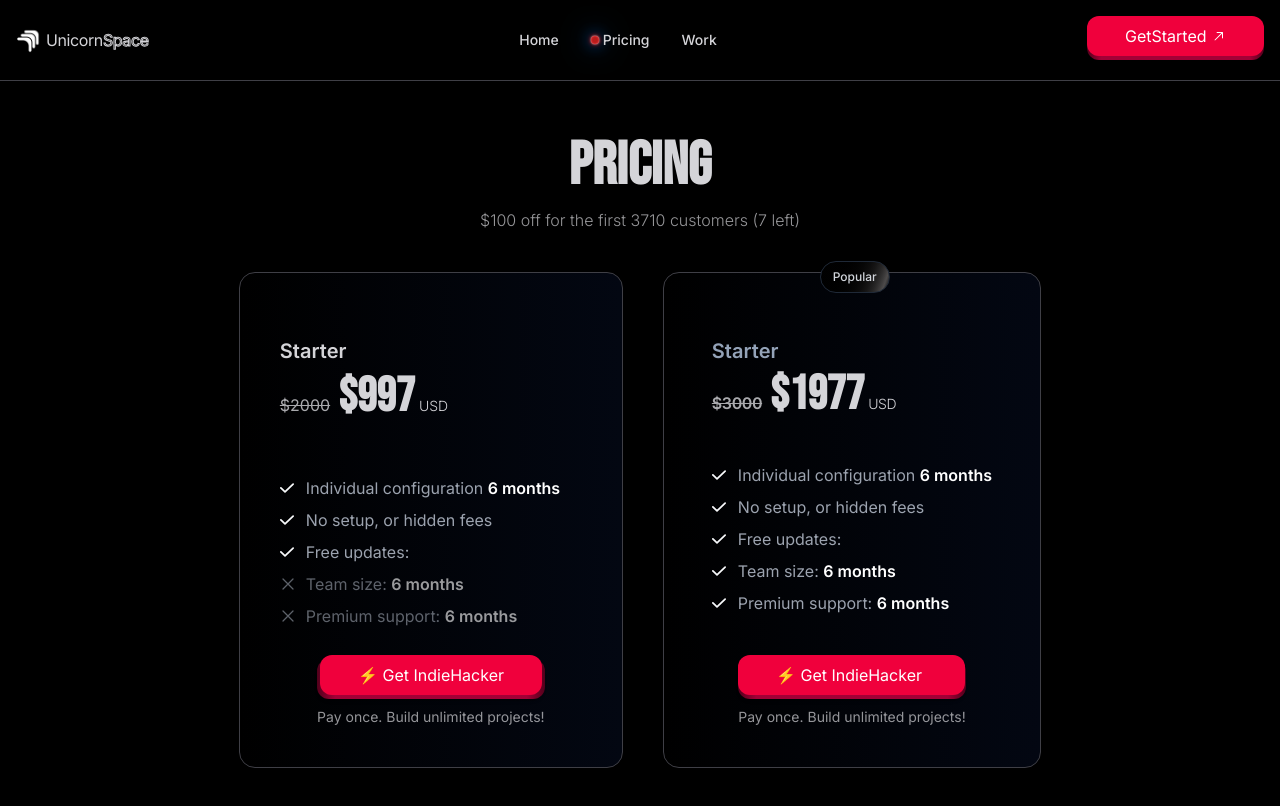
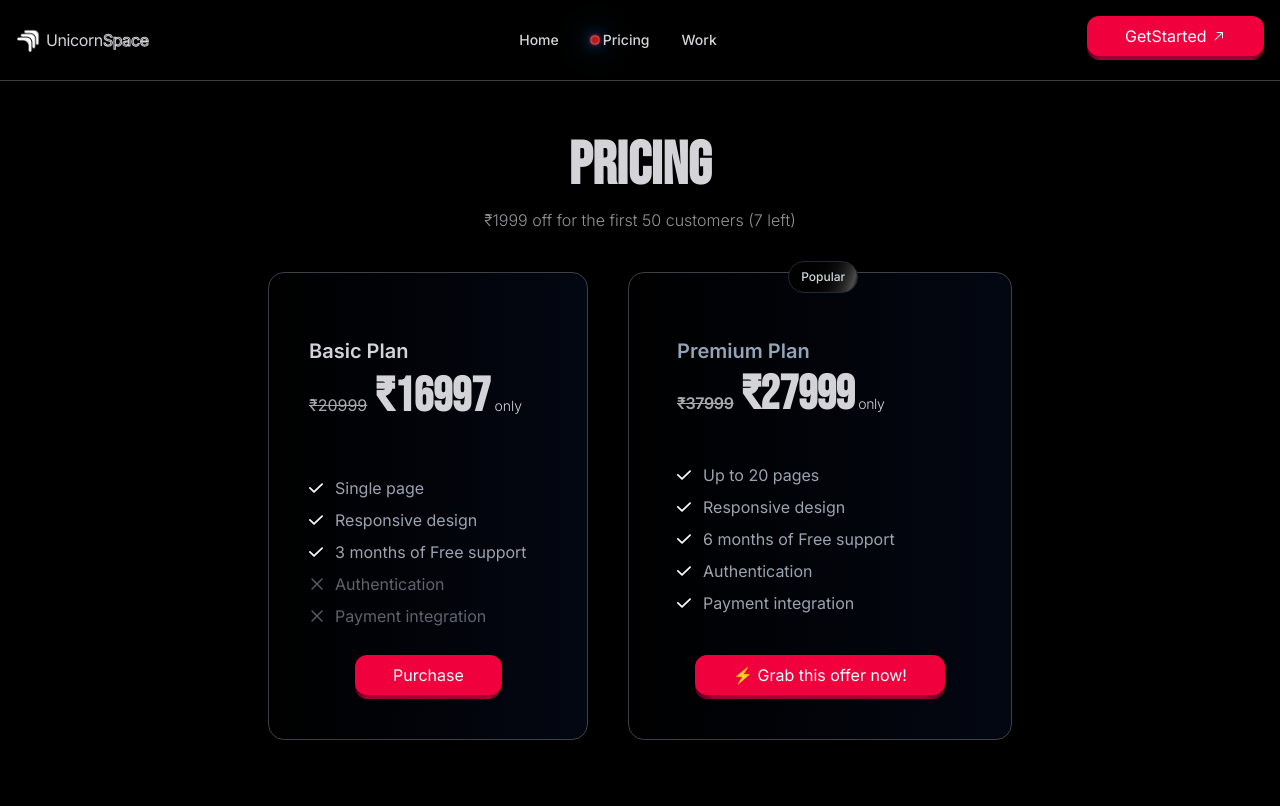
Before and after one commit to mohdfaizan5/unicornspace, a Next.js app: page /pricing in a window 1280 px wide. Shown: the top 806 px of the page. Built offline with nearby package versions, Linux system fonts and the light colour scheme.

Commit message:
final before furniture client

```diff
--- a/src/app/pricing/page.tsx
+++ b/src/app/pricing/page.tsx
@@ -11,6 +11,7 @@ import { Button } from "@/components/ui/button";
 import { Badge } from "@/components/ui/badge";
 import Navbar from "@/components/Navbar";
 import StyledButton from "@/components/other/StyledButton";
+import Link from "next/link";
 const PricingSection = () => {
   return (
     <div className="">
@@ -18,42 +19,44 @@ const PricingSection = () => {
       <section className="relative flex flex-col items-center py-10 mt-24">
         <h1 className="text-6xl font-bold font-bebas">Pricing</h1>
         <p className="mt-3 font-light text-md opacity-70 ">
-          $100 off for the first 3710 customers (7 left)
+          ₹1999 off for the first 50 customers (7 left)
         </p>
         <div className="flex flex-col justify-center  gap-10 my-10 md:flex-row">
           <div
-            className={`flex flex-col justify-between gap-5 bg-background px-10 py-10 border border-zinc-700 rounded-2xl  bg-gradient-to-r from-black to-gray-950 w-96`}
+            className={`flex  flex-col justify-between gap-5 bg-background px-10 py-10 border border-zinc-700 rounded-2xl  bg-gradient-to-r from-black to-gray-950 md:w-80`}
           >
             <div className="py-6">
-              <h4 className="text-xl font-semibold">Starter</h4>
+              <h4 className="text-xl font-semibold">Basic Plan</h4>
               <h2 className="mt-2 ">
-                <span className="mr-2 line-through opacity-80">$2000</span>
-                <span className="mr-1 text-5xl font-bold font-bebas">$997</span>
-                <span className="text-sm font-light ">USD</span>
+                <span className="mr-2 line-through opacity-80">₹20999</span>
+                <span className="mr-1 text-5xl font-bold font-bebas">
+                  ₹16997
+                </span>
+                <span className="text-sm font-light ">only</span>
               </h2>
             </div>
             <ul className="space-y-2 text-left text-gray-500 dark:text-gray-400">
-              <CustomList hightLightText={"hi"}>
-                Individual configuration
+              <CustomList hightLightText={""}>Single page</CustomList>
+              <CustomList>Responsive design</CustomList>
+              <CustomList>3 months of Free support</CustomList>
+              <CustomList hightLightText={""} check={false}>
+                Authentication
               </CustomList>
-              <CustomList>No setup, or hidden fees</CustomList>
-              <CustomList>Free updates:</CustomList>
-              <CustomList hightLightText={"1 developer"} check={false}>
-                Team size:
-              </CustomList>
-              <CustomList hightLightText={"6 months"} check={false}>
-                Premium support:
+              <CustomList hightLightText={""} check={false}>
+                Payment integration
               </CustomList>
             </ul>
             <div className="flex flex-col mx-auto">
-              <StyledButton>⚡ Get IndieHacker</StyledButton>
-              <p className="mt-2 text-sm text-center opacity-70">
+              <Link href={"https://rzp.io/l/XDtMnw7Oj"}>
+                <StyledButton>Purchase</StyledButton>
+              </Link>
+              {/* <p className="mt-2 text-sm text-center opacity-70">
                 Pay once. Build unlimited projects!
-              </p>
+              </p> */}
             </div>
           </div>
           <div
-            className={`flex flex-col justify-between px-6 gap-5  py-10 border-[1px] border-zinc-700 rounded-2xl  mx-auto border-ring relative  bg-background  bg-gradient-to-r from-black to-gray-950`}
+            className={`w-96 flex flex-col justify-between px-6 gap-5  py-10 border-[1px] border-zinc-700 rounded-2xl  mx-auto border-ring relative  bg-background  bg-gradient-to-r from-black to-gray-950`}
           >
             {/* <Badge className="absolute -top-3 right-[40%] rounded shadow-2xl shadow-primary z-10">
               Popular
@@ -63,38 +66,36 @@ const PricingSection = () => {
             </span>
             <CardHeader>
               <CardDescription className="text-xl font-semibold">
-                Starter
+                Premium Plan
               </CardDescription>
               <CardTitle className="mt-2">
-                <span className="mr-2 line-through opacity-80">$3000</span>
+                <span className="mr-2 line-through opacity-80">₹37999</span>
                 <span className="mr-1 font-bebas text-5xl font-bold">
-                  $1977
+                  ₹27999
                 </span>
-                <span className="text-sm font-light">USD</span>
+                <span className="text-sm font-light">only</span>
               </CardTitle>
             </CardHeader>
 
             <CardContent>
               <ul className="space-y-2 text-left text-gray-500 dark:text-gray-400">
-                <CustomList hightLightText={"hi"}>
-                  Individual configuration
-                </CustomList>
-                <CustomList>No setup, or hidden fees</CustomList>
-                <CustomList>Free updates:</CustomList>
-                <CustomList hightLightText={"1 developer"}>
-                  Team size:
-                </CustomList>
-                <CustomList hightLightText={"6 months"}>
-                  Premium support:
-                </CustomList>
+                <CustomList hightLightText={""}>Up to 20 pages</CustomList>
+                <CustomList>Responsive design</CustomList>
+                <CustomList>6 months of Free support</CustomList>
+                <CustomList hightLightText={""}>Authentication</CustomList>
+                <CustomList hightLightText={""}>Payment integration</CustomList>
               </ul>
             </CardContent>
             <div className="flex flex-col mx-auto">
-              <StyledButton className="w-full">⚡ Get IndieHacker</StyledButton>
+              <Link href={"https://rzp.io/l/EmhRpdi2uB"}>
+                <StyledButton className="w-full">
+                  ⚡ Grab this offer now!
+                </StyledButton>
+              </Link>
               {/* <Button>⚡ Get IndieHacker</Button> */}
-              <p className="mt-2 text-sm text-center opacity-70">
-                Pay once. Build unlimited projects!
-              </p>
+              {/* <p className="mt-2 text-sm text-center opacity-70">
+                Pay once. Scale your business forever!
+              </p> */}
             </div>
           </div>
         </div>
--- a/src/components/CallOut.tsx
+++ b/src/components/CallOut.tsx
@@ -1,19 +1,22 @@
 import React from "react";
 import StyledButton from "./other/StyledButton";
 import { ArrowTopRightIcon } from "@radix-ui/react-icons";
+import Link from "next/link";
 
 const CallOut = () => {
   return (
     <section className="flex flex-col items-center">
-      <div className="px-8 py-10 overflow-hidden border border-gray-800 shadow-2xl rounded-xl bg-gradient-to-r from-black to-gray-950 flex flex-col gap-2 items-start md:w-[900px]">
+      <div className="px-8 space-y-3 py-10 overflow-hidden border border-gray-800 shadow-2xl rounded-xl bg-gradient-to-r from-black to-gray-950 flex flex-col gap-2 items-start md:w-[900px]">
         <h1 className="text-5xl font-bebas">Ready to work together?</h1>
-        <p>
+        <p className="text-white/80">
           Book a call and get started on your project today.
           <br /> No BS. Straight to point!.
         </p>
-        <StyledButton className="flex gap-2 items-center">
-          Book a call <ArrowTopRightIcon />
-        </StyledButton>
+        <Link href={"/pricing"}>
+          <StyledButton className="flex gap-2 items-center">
+            Book a call <ArrowTopRightIcon />
+          </StyledButton>
+        </Link>
       </div>
     </section>
   );
--- a/src/components/CardSpotlight2.tsx
+++ b/src/components/CardSpotlight2.tsx
@@ -2,6 +2,8 @@
 import React, { useRef, useState } from "react";
 import { twMerge } from "tailwind-merge";
 import StyledButton from "./other/StyledButton";
+import { ArrowRightIcon } from "@radix-ui/react-icons";
+import Link from "next/link";
 
 const CardSpotlight2 = () => {
   const divRef = useRef<HTMLDivElement>(null);
@@ -62,13 +64,17 @@ const CardSpotlight2 = () => {
           </h5>
           {/* <MoveRight className="group-hover:-translate-x-1" size={12} /> */}
         </div>
-        <h2 className="text-2xl font-satori-500 text-balance max-w-[70%] leading-8 group-hover:translate-x-1">
+        <h2 className="text-2xl font-satori-500 text-balance max-w-[70%] leading-8 group-hover:translate-x-1 ">
           Lets get to it, together and lets grow high
         </h2>
       </div>
       <div className="group-hover:translate-x-1">
         {/* <h6 className="text-xs font-satori-300">Start a deal </h6> */}
-        <StyledButton>Get started</StyledButton>
+        <Link href={"/pricing"}>
+          <StyledButton className="flex items-center gap-1">
+            Discuss <ArrowRightIcon />
+          </StyledButton>
+        </Link>
       </div>
     </div>
   );
--- a/src/components/Navbar.tsx
+++ b/src/components/Navbar.tsx
@@ -111,8 +111,7 @@ const Navbar = () => {
                       </Button>
                     </Link>
                   </div>
-                  <Link
-                   href={"/pricing"}></Link>
+                  <Link href={"/pricing"}>
                     <StyledButton
                       className="hidden md:flex items-center gap-1 btn-primary group "
                       parentClassName=" md:flex"
@@ -120,18 +119,21 @@ const Navbar = () => {
                       GetStarted
                       <ArrowTopRightIcon className="group-hover:translate-x-px " />
                     </StyledButton>
+                  </Link>
                 </SheetDescription>
               </SheetHeader>
             </SheetContent>
           </Sheet>
         </nav>
+        <Link className="hidden md:block" href={"/pricing"}>
           <StyledButton
-          className="hidden md:flex items-center gap-1 btn-primary group "
+            className=" md:flex items-center gap-1 btn-primary group "
             parentClassName="hidden md:flex"
           >
-          GetStarted{" "}
+            GetStarted{""}
             <ArrowTopRightIcon className="group-hover:translate-x-px " />
           </StyledButton>
+        </Link>
       </header>
       {/* <hr className="h-px max-w-screen-xl mx-auto my-2 border-0 bg-zinc-700 " /> */}
     </>
--- a/src/components/Projects.tsx
+++ b/src/components/Projects.tsx
@@ -100,8 +100,11 @@ const EachProject = ({ data }: { data: Project }) => {
           </div>
           {tags && (
             <div>
-              {tags.map((tag) => (
-                <span className="inline-flex cursor-pointer items-center justify-center rounded-full border border-gray-800 bg-gray-950 px-3 scale-90 py-1 text-xs font-medium text-gray-300 backdrop-blur-3xl">
+              {tags.map((tag, i) => (
+                <span
+                  key={i}
+                  className="inline-flex cursor-pointer items-center justify-center rounded-full border border-gray-800 bg-gray-950 px-3 scale-90 py-1 text-xs font-medium text-gray-300 backdrop-blur-3xl"
+                >
                   <span className="bg-gradient-to-t from-[#fff] to-[#8678f9] bg-clip-text text-transparent">
                     {tag}
                   </span>
```
Also changed, not shown: package.json (+11 -11 lines), src/components/Footer.tsx (+16 -22 lines), src/components/HeroSection.tsx (+11 -7 lines), 1 other file (tests, documents, lock files or other folders). Lines whose indentation alone changed are shown as unchanged.
